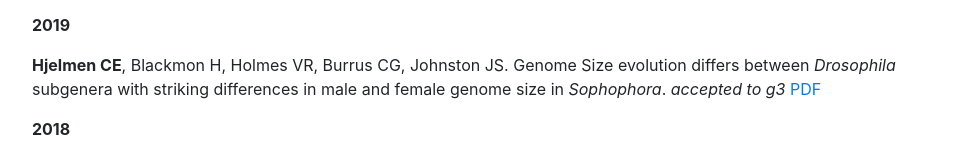
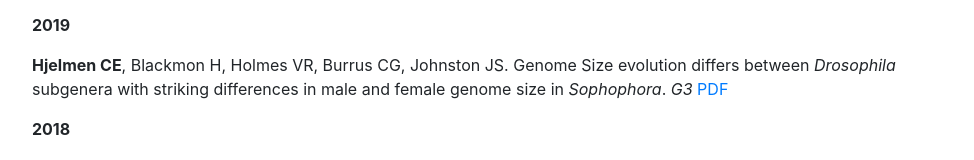
Before and after one commit to cehjelmen/cehjelmen.github.io, a website with bundled scripts: page index.html in a window 1280 px wide. Shown: the part 3983-4143 px from the top of the page, without its empty margins (288-1262 px from the left). Built offline with nearby package versions, Linux system fonts and the light colour scheme; a web font is replaced by a local one.

Commit message:
fixing G3 reference

```diff
--- a/index.html
+++ b/index.html
@@ -203,7 +203,7 @@
 		<p><b>2020</b></p>
         <p><b>Hjelmen CE</b>, Parrott JJ, Srivastav SP, McGuane AS, Ellis LL, Stewart AD, Johnston JS, and Tarone AM. Effect of phenotype selection on genome size variation in two species of Diptera. <i>Genes</i> <a href="publications/genes_selection_2020.pdf">PDF</a></p>
 		<p><b>2019</b></p>
-        <p><b>Hjelmen CE</b>, Blackmon H, Holmes VR, Burrus CG, Johnston JS.  Genome Size evolution differs between <i>Drosophila</i> subgenera with striking differences in male and female genome size in <i>Sophophora</i>. <i> accepted to g3 </i> <a href="publications/g3_Hjelmen_et_al_2019.pdf">PDF</a></p>
+        <p><b>Hjelmen CE</b>, Blackmon H, Holmes VR, Burrus CG, Johnston JS.  Genome Size evolution differs between <i>Drosophila</i> subgenera with striking differences in male and female genome size in <i>Sophophora</i>. <i> G3 </i> <a href="publications/g3_Hjelmen_et_al_2019.pdf">PDF</a></p>
         <p><b>2018</b></p>
 		<p><b>Hjelmen CE</b>, Garrett M, Holmes VR, Mynes M, Piron E, and Johnston JS. Genome size evolution within and between the sexes. <i>Journal of Heredity</i> <a href="publications/J_hered_Hjelmen_et_al_2018.pdf">PDF</a> </p>
         <p>Johnston JS, Bernardini A, <b>Hjelmen CE</b>.  "Genome Size Estimation and Quantitative Cytogenetics in Insects."  in <i>Insect Genomics:  Methods and Protocols</i>. <a href="publications/Protocol_Johnston_et_al_2019.pdf">PDF</a> </p>
```
